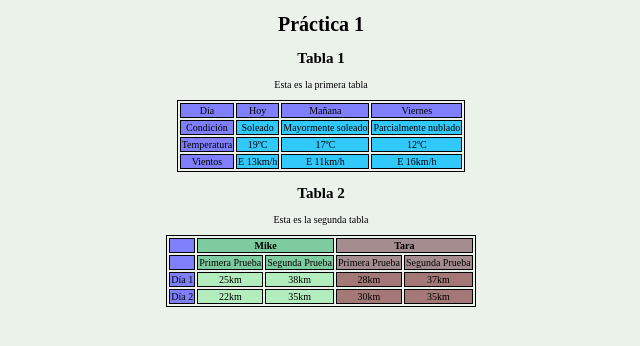
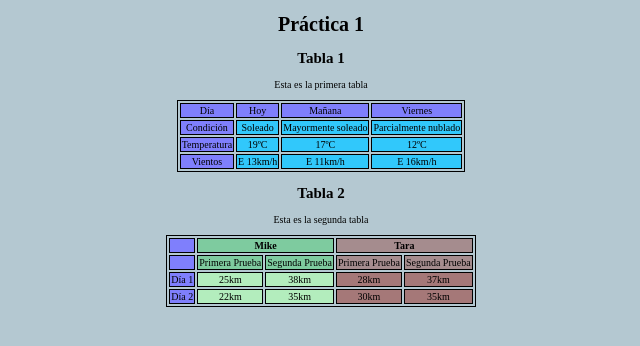
Before and after one commit to Jayme07/HTML, a plain HTML site: page index.html in a window 1280 px wide. Shown: the whole page, without its empty margins (319-959 px from the left). Drawn offline with Linux system fonts and the light colour scheme.

Commit message:
Add files via upload

```diff
--- a/practica1.css
+++ b/practica1.css
@@ -4,7 +4,7 @@ body{
     margin: 5px 15px 5px 15px; /* te dice los margenes del sitio web*/
     padding: 5;
     color: black;
-    background-color: rgb(234, 242, 234);
+    background-color: rgb(180, 200, 209);
     table{
     margin: auto;
 }
```
